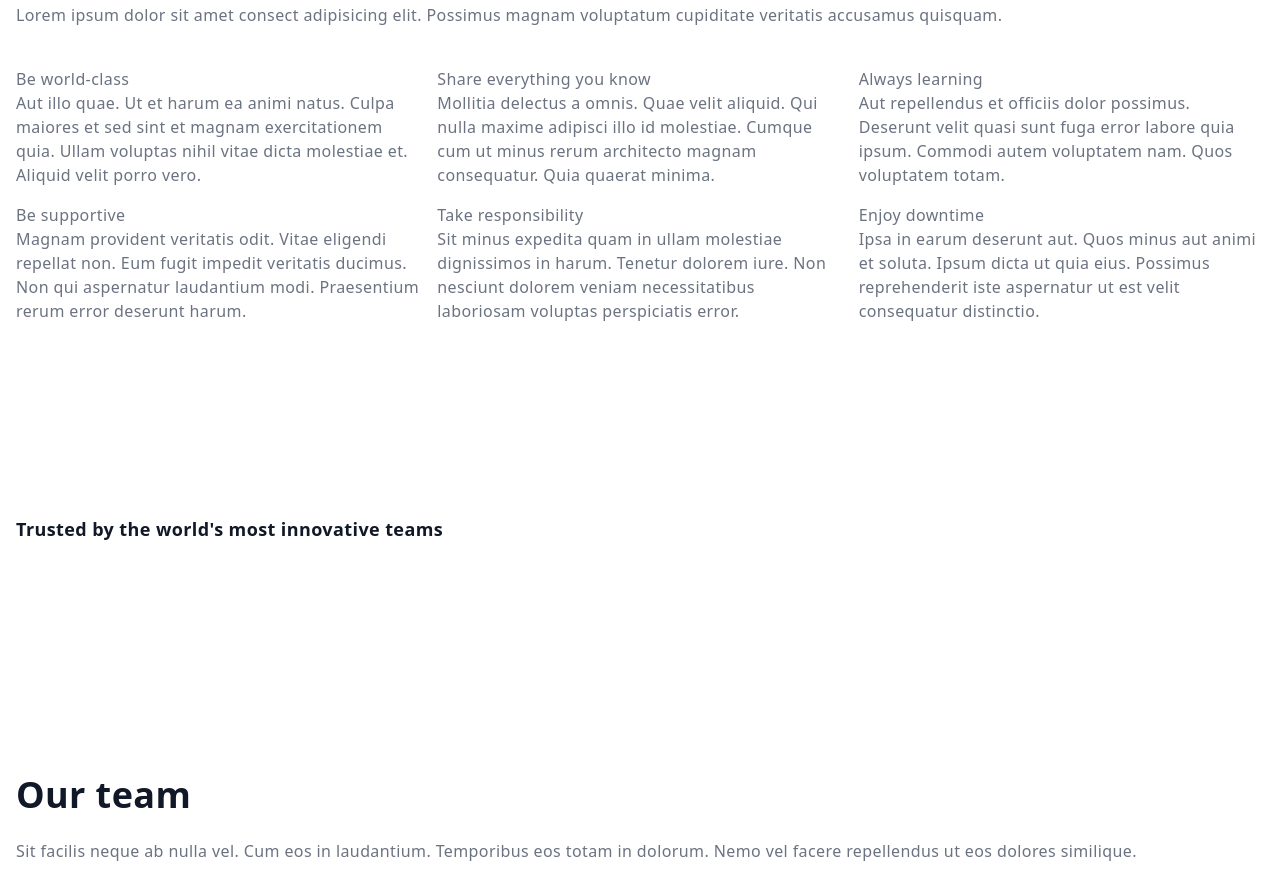
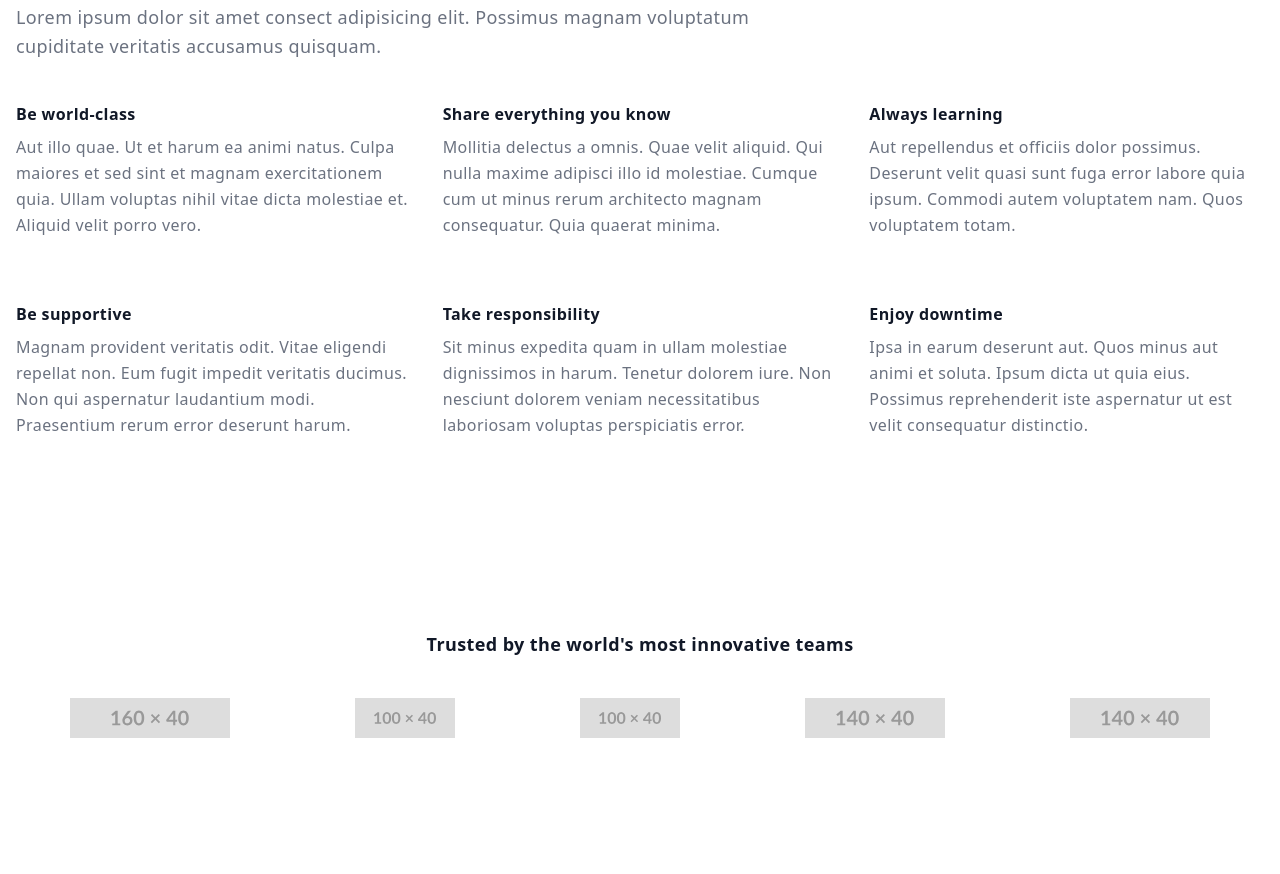
Before and after one commit to lukaszdzielo/enelmed-exercise, a website: page index.html in a window 1280 px wide. Shown: the part 1186-2060 px from the top of the page. Drawn offline with Linux system fonts and the light colour scheme.

Commit message:
section trusted update

```diff
--- a/assets/css/input.css
+++ b/assets/css/input.css
@@ -12,9 +12,18 @@ section {
     }
 }
 
+.values__grid {
+    .values__item {
+        h3 {
+            @apply pb-2 text-gray-900 font-bold;
+        }
+        p {
+            @apply leading-relaxed;
+        }
+    }
+}
+
 .team__grid {
-    @apply grid grid-cols-2 sm:grid-cols-3 md:grid-cols-4 lg:grid-cols-6 gap-x-4 gap-y-6 sm:gap-y-10 lg:gap-14 mt-10 md:mt-20 text-center;
-
     .team__member {
         @apply flex flex-col items-center;
 
@@ -33,7 +42,6 @@ section {
 }
 
 .blog__grid {
-    @apply grid md:grid-cols-2 lg:grid-cols-3 gap-4 sm:gap-8;
 
     .blog__post {
         @apply relative h-40 sm:h-52 md:h-[450px] rounded-xl;
--- a/index.html
+++ b/index.html
@@ -66,30 +66,30 @@
         <section class="container mt-20 md:mt-40 mb:24 md:mb-48">
 
             <h2 class="mb-3 md:mb-6">Our values</h2>
-            <p>Lorem ipsum dolor sit amet consect adipisicing elit. Possimus magnam voluptatum cupiditate veritatis accusamus quisquam.</p>
+            <p class="sm:w-4/5 md:w-3/5 text-lg leading-relaxed">Lorem ipsum dolor sit amet consect adipisicing elit. Possimus magnam voluptatum cupiditate veritatis accusamus quisquam.</p>
 
-            <div class="grid grid-cols-3 gap-4 mt-5 md:mt-10">
-                <div>
+            <div class="values__grid grid sm:grid-cols-2 md:grid-cols-3 gap-4 gap-y-8 md:gap-y-16 gap-x-8 mt-5 md:mt-10">
+                <div class="values__item">
                     <h3>Be world-class</h3>
                     <p>Aut illo quae. Ut et harum ea animi natus. Culpa maiores et sed sint et magnam exercitationem quia. Ullam voluptas nihil vitae dicta molestiae et. Aliquid velit porro vero.</p>
                 </div>
-                <div>
+                <div class="values__item">
                     <h3>Share everything you know</h3>
                     <p>Mollitia delectus a omnis. Quae velit aliquid. Qui nulla maxime adipisci illo id molestiae. Cumque cum ut minus rerum architecto magnam consequatur. Quia quaerat minima.</p>
                 </div>
-                <div>
+                <div class="values__item">
                     <h3>Always learning</h3>
                     <p>Aut repellendus et officiis dolor possimus. Deserunt velit quasi sunt fuga error labore quia ipsum. Commodi autem voluptatem nam. Quos voluptatem totam.</p>
                 </div>
-                <div>
+                <div class="values__item">
                     <h3>Be supportive</h3>
                     <p>Magnam provident veritatis odit. Vitae eligendi repellat non. Eum fugit impedit veritatis ducimus. Non qui aspernatur laudantium modi. Praesentium rerum error deserunt harum.</p>
                 </div>
-                <div>
+                <div class="values__item">
                     <h3>Take responsibility</h3>
                     <p>Sit minus expedita quam in ullam molestiae dignissimos in harum. Tenetur dolorem iure. Non nesciunt dolorem veniam necessitatibus laboriosam voluptas perspiciatis error.</p>
                 </div>
-                <div>
+                <div class="values__item">
                     <h3>Enjoy downtime</h3>
                     <p>Ipsa in earum deserunt aut. Quos minus aut animi et soluta. Ipsum dicta ut quia eius. Possimus reprehenderit iste aspernatur ut est velit consequatur distinctio.</p>
                 </div>
@@ -97,21 +97,20 @@
         </section>
 
         <section class="container my-24 md:my-48">
-            <span class="text-gray-900 text-lg font-bold">Trusted by the world's most innovative teams</span>
-            <div class="mt-10">
-                <img src="#" alt="">
-                <img src="#" alt="">
-                <img src="#" alt="">
-                <img src="#" alt="">
-                <img src="#" alt="">
+            <p class="text-gray-900 text-lg font-bold text-center">Trusted by the world's most innovative teams</p>
+            <div class="flex flex-wrap justify-around gap-4 mt-5 md:mt-10">
+                <img src="./assets/img/trusted--logo--3.svg" alt="Company logo">
+                <img src="./assets/img/trusted--logo--1.svg" alt="Company logo">
+                <img src="./assets/img/trusted--logo--1.svg" alt="Company logo">
+                <img src="./assets/img/trusted--logo--2.svg" alt="Company logo">
+                <img src="./assets/img/trusted--logo--2.svg" alt="Company logo">
             </div>
         </section>
 
         <section class="container mt-24 md:mt-48 mb-20 md:mb-40">
             <h2 class="mb-3 md:mb-6">Our team</h2>
-            <p>Sit facilis neque ab nulla vel. Cum eos in laudantium. Temporibus eos totam in
-                dolorum. Nemo vel facere repellendus ut eos dolores similique.</p>
-            <div class="team__grid">
+            <p class="sm:w-4/5 md:w-3/5 text-lg leading-relaxed">Sit facilis neque ab nulla vel. Cum eos in laudantium. Temporibus eos totam in dolorum. Nemo vel facere repellendus ut eos dolores similique.</p>
+            <div class="team__grid grid grid-cols-2 sm:grid-cols-3 md:grid-cols-4 lg:grid-cols-6 gap-x-4 gap-y-6 sm:gap-y-10 lg:gap-14 mt-10 md:mt-20 text-center">
                 <div class="team__member">
                     <picture>
                         <source media="(min-width: 768px)" srcset="./assets/img/team--member--tablet.svg" />
@@ -213,13 +212,13 @@
 
         <section class="container mt-20 md:mt-40 mb-32 md:mb-64">
             <h2 class="mb-3">From the blog</h2>
-            <p>Vel dolorem qui facilis soluta sint aspernatur totam cumque.</p>
+            <p class="sm:w-4/5 md:w-3/5 text-lg leading-relaxed">Vel dolorem qui facilis soluta sint aspernatur totam cumque.</p>
 
-            <div class="blog__grid mt-10 md:mt-20" >
+            <div class="blog__grid grid md:grid-cols-2 lg:grid-cols-3 gap-4 sm:gap-8 mt-10 md:mt-20" >
                 <a href="#" class="blog__post" >
                     <picture>
                         <source media="(min-width: 640px)" srcset="./assets/img/blog--tablet.svg" />
-                        <img src="./assets/img/blog--mobile.svg" alt="#">
+                        <img src="./assets/img/blog--mobile.svg" alt="Vel expedita assumenda placeat aut nisi optio voluptates quas">
                     </picture>
                     <div class="blog__post__content">
                         <ul>
@@ -237,7 +236,7 @@
                 <a href="#" class="blog__post" >
                     <picture>
                         <source media="(min-width: 640px)" srcset="./assets/img/blog--tablet.svg" />
-                        <img src="./assets/img/blog--mobile.svg" alt="#">
+                        <img src="./assets/img/blog--mobile.svg" alt="Libero quisquam voluptatibus nam iusto qui dolor">
                     </picture>
                     <div class="blog__post__content">
                         <ul>
@@ -255,7 +254,7 @@
                 <a href="#" class="blog__post" >
                     <picture>
                         <source media="(min-width: 640px)" srcset="./assets/img/blog--tablet.svg" />
-                        <img src="./assets/img/blog--mobile.svg" alt="#">
+                        <img src="./assets/img/blog--mobile.svg" alt="Asperiores mollitia et dolor autem modi sit eius quisquam">
                     </picture>
                     <div class="blog__post__content">
                         <ul>
```
Also changed, not shown: assets/css/style.css, assets/img/trusted--logo--1.svg (added), assets/img/trusted--logo--2.svg (added), assets/img/trusted--logo--3.svg (added).
